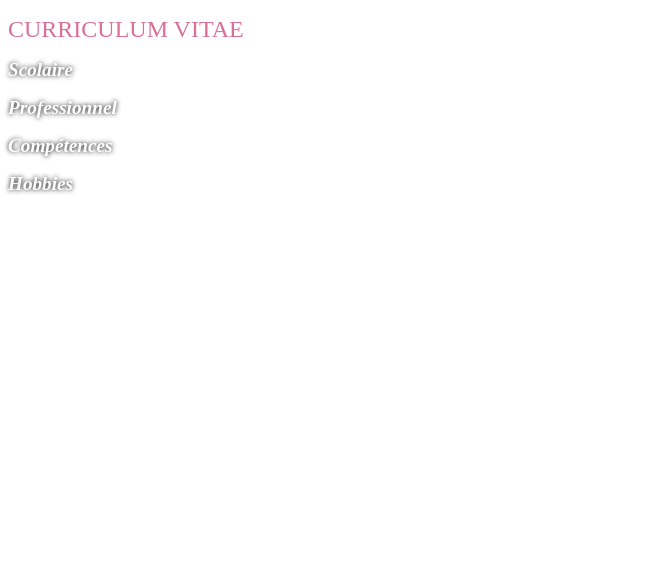
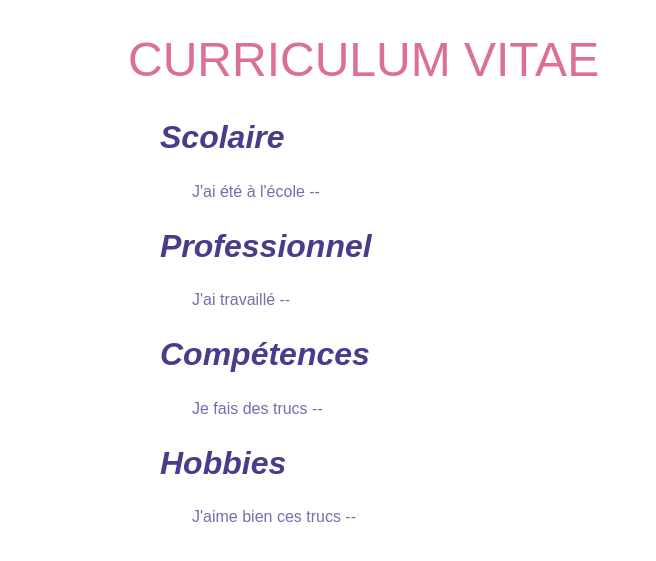
Before and after one commit to NLemireMery/nlemiremery.github.io, a PHP site: page / in a window 1280 px wide. Shown: the top 561 px of the page, without its empty margins (0-656 px from the left). Run offline with PHP 8.4, Linux system fonts and the light colour scheme.

Commit message:
Seconds tests css

```diff
--- a/index.html
+++ b/index.html
@@ -10,8 +10,12 @@
 <body>
     <h1>Curriculum Vitae</h1>
     <h2>Scolaire</h2>
+    <p>J'ai été à l'école --</p>
     <h2>Professionnel</h2>
+    <p>J'ai travaillé --</p>
     <h2>Compétences</h2>
+    <p>Je fais des trucs --</p>
     <h2>Hobbies</h2>
+    <p>J'aime bien ces trucs --</p>
 </body>
 </html>
--- a/style.css
+++ b/style.css
@@ -1,17 +1,26 @@
 body {
     font-size: 16px;
+    width: 80%;
+    margin: auto;
+    font-family: Arial, Helvetica, sans-serif;
 }
 
 h1 {
     text-transform: uppercase;
     font-weight: normal;
-    font-size: 1.5rem;
+    font-size: 3rem;
     color: palevioletred;
 }
 
 h2 {
     font-style: italic;
-    font-size: 1.2rem;
-    text-shadow: 0px 0px 5px black;
-    color: white;
+    font-size: 2rem;
+    color: darkslateblue;
+    margin-left: 2rem;
 }
+
+p {
+    color:rgb(117, 109, 173);
+    line-height: 1.15;
+    margin-left: 4rem;
+}
```
